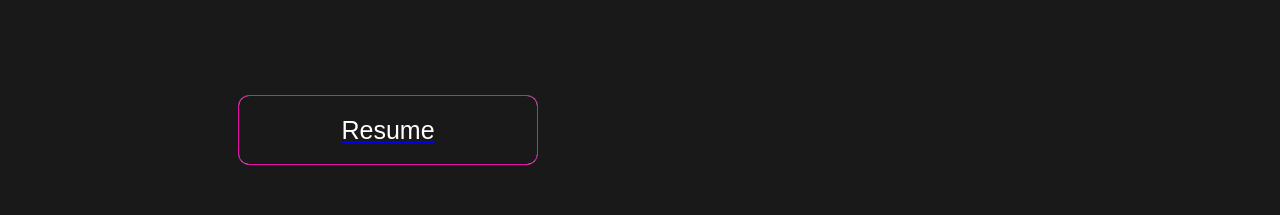
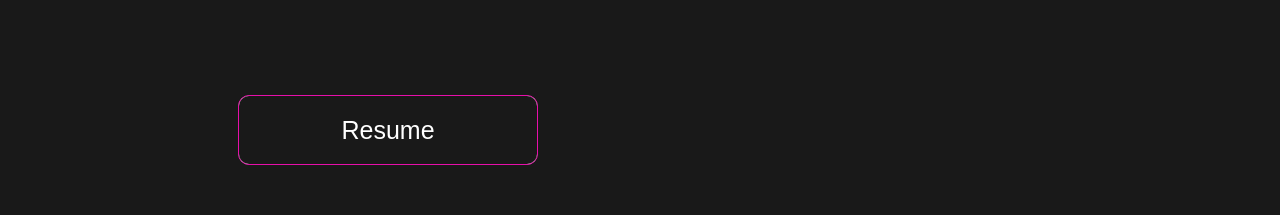
Before and after one commit to lokeshsattimsetti7/portfolio, a React (Create React App) app in the folder examplee/: page / in a window 1280 px wide. Shown: the part 851-1066 px from the top of the page. Built offline with nearby package versions, Linux system fonts and the light colour scheme.

Commit message:
Update Banner.module.css

```diff
--- a/examplee/src/Components/BannerSection/Banner.module.css
+++ b/examplee/src/Components/BannerSection/Banner.module.css
@@ -5,6 +5,11 @@
     gap: 130px;
     padding: 50px 171px 100px;
 }
+.MainSection a {
+
+text-decoration: none;
+}
+
 
 .LeftSide {
     display: flex;
```
